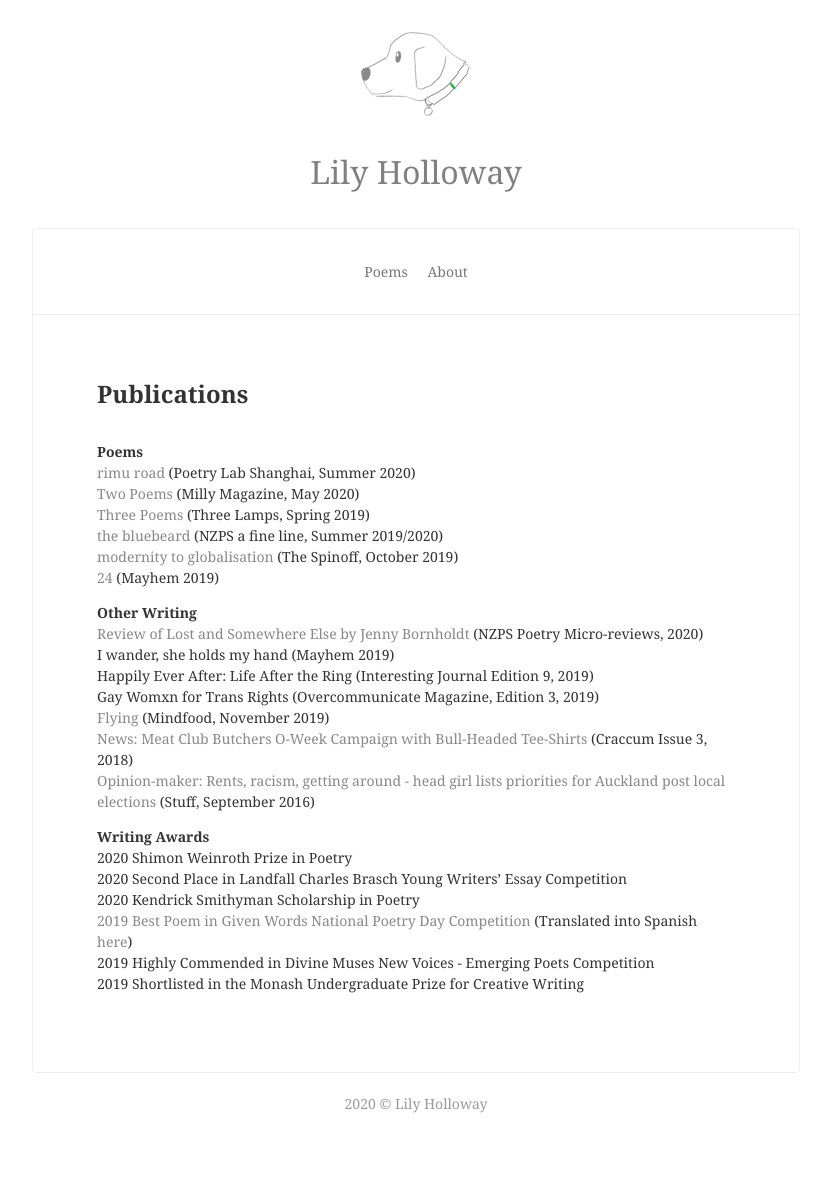
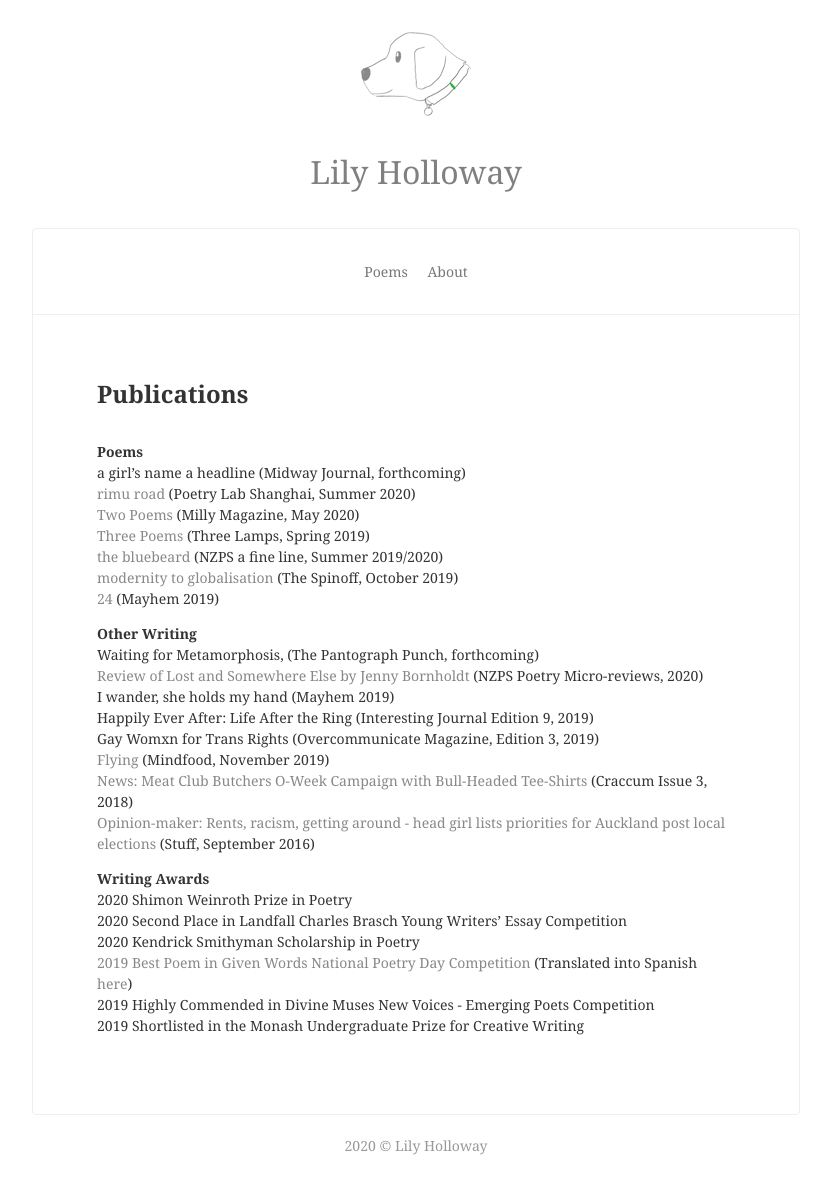
Before and after one commit to lilyholloway/lilyholloway.github.io, a Jekyll site: the page built from cv.md, in a window 1280 px wide. Shown: the whole page, without its empty margins (224-1055 px from the left). Built offline with Jekyll 4.4.1, drawn with Linux system fonts in a browser that asks for light colours; nearby versions of some CDN libraries; before the commit the page ends 1146 px from its top, so only the background shows below that.

Commit message:
Update cv.md

```diff
--- a/cv.md
+++ b/cv.md
@@ -5,6 +5,7 @@ description: Publications and Awards
 ---
 
 <b>Poems</b><br>
+a girl's name a headline (Midway Journal, forthcoming)<br>
 <a href="https://www.poetrylabshanghai.com/post/summer20">rimu road</a> (Poetry Lab Shanghai, Summer 2020)<br>
 <a href="https://www.millymagazine.com/two-poems-by-lily-holloway">Two Poems</a> (Milly Magazine, May 2020)<br>
 <a href="https://www.thethreelamps.com/article/lily-holloway?publication=spring-2019">Three Poems</a> (Three Lamps, Spring 2019)<br>
@@ -13,6 +14,7 @@ description: Publications and Awards
 <a href="https://lilyholloway.co.nz/posts/24">24</a> (Mayhem 2019)<br>
 
 <b>Other Writing</b><br>
+Waiting for Metamorphosis, (The Pantograph Punch, forthcoming)<br>
 <a href="https://poetrysociety.org.nz/lost-and-somewhere-else-by-jenny-bornholdt/">Review of Lost and Somewhere Else by Jenny Bornholdt</a> (NZPS Poetry Micro-reviews, 2020) <br>
 I wander, she holds my hand (Mayhem 2019)<br>
 Happily Ever After: Life After the Ring (Interesting Journal Edition 9, 2019)<br>
```
